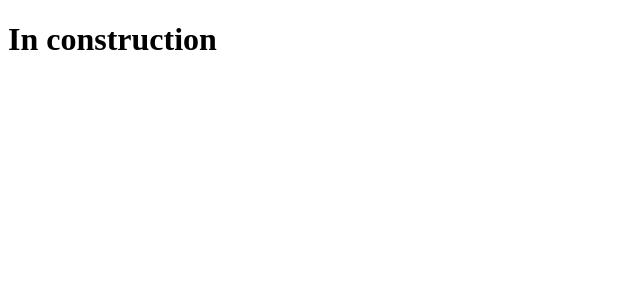
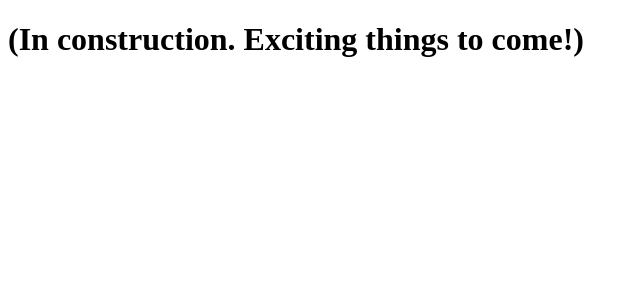
Before and after one commit to Andrebiasuz/clone-tabnews, a Next.js app: page / in a window 1280 px wide. Shown: the top 300 px of the page, without its empty margins (0-640 px from the left). Built offline with nearby package versions, Linux system fonts and the light colour scheme.

Commit message:
In construction excited  message

```diff
--- a/pages/index.js
+++ b/pages/index.js
@@ -1,5 +1,5 @@
 function Home() {
-  return <h1>In construction</h1>;
+  return <h1>(In construction. Exciting things to come!)</h1>;
 }
 
 export default Home;
```
